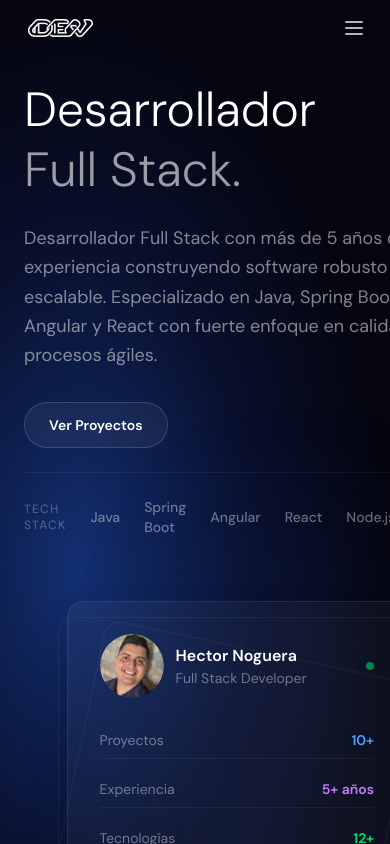
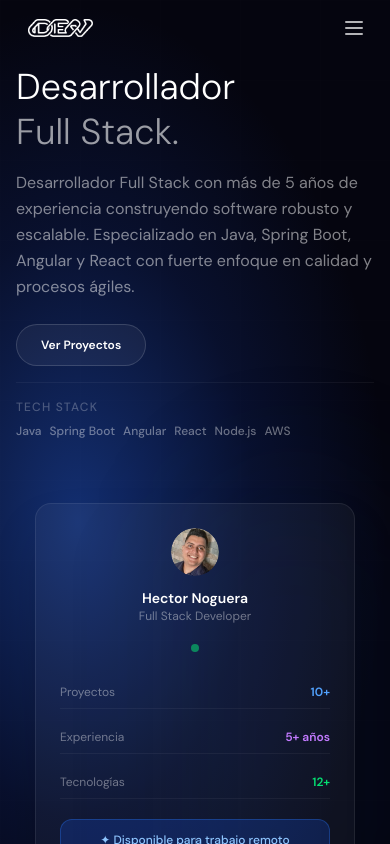
Before and after one commit to HectorDNC/portafolio, a Next.js app: page / in a window 390 px wide. Shown: the top 844 px of the page. Built offline with nearby package versions, Linux system fonts and the light colour scheme.

Commit message:
feat: Mejorar diseño y responsividad del componente Hero y actualizar navegación en Navbar

```diff
--- a/src/components/Hero.tsx
+++ b/src/components/Hero.tsx
@@ -23,9 +23,9 @@ export default function Hero() {
         }}
       />
 
-      <div className="relative max-w-7xl mx-auto px-6 pt-20 lg:pt-30 pb-20 grid lg:grid-cols-2 gap-16 items-center">
+      <div className="relative max-w-7xl mx-auto px-4 sm:px-6 pt-16 sm:pt-20 lg:pt-30 pb-16 sm:pb-20 grid lg:grid-cols-2 gap-8 sm:gap-12 lg:gap-16 items-center">
         {/* Left content */}
-        <div className="flex flex-col gap-6">
+        <div className="flex flex-col gap-4 sm:gap-6">
           {/* Badge */}
           {/* <div className="flex items-center gap-2 w-fit">
             <span className="bg-blue-600 text-white text-xs font-bold px-2.5 py-1 rounded-md">
@@ -38,16 +38,16 @@ export default function Hero() {
 
           {/* Heading */}
           <div>
-            <h1 className="text-5xl md:text-6xl lg:text-8xl font-light leading-tight text-white font-weight-400">
+            <h1 className="text-4xl sm:text-5xl md:text-6xl lg:text-8xl font-light leading-tight text-white font-weight-400">
               Desarrollador
             </h1>
-            <h1 className="text-5xl md:text-6xl lg:text-8xl font-light leading-tight text-white/60 font-weight-400">
+            <h1 className="text-4xl sm:text-5xl md:text-6xl lg:text-8xl font-light leading-tight text-white/60 font-weight-400">
               Full Stack.
             </h1>
           </div>
 
           {/* Description */}
-          <p className="text-white/50 text-lg leading-relaxed max-w-md">
+          <p className="text-white/50 text-base sm:text-lg leading-relaxed max-w-md">
             Desarrollador Full Stack con más de 5 años de experiencia construyendo
             software robusto y escalable. Especializado en Java, Spring Boot,
             Angular y React con fuerte enfoque en calidad y procesos ágiles.
@@ -57,21 +57,21 @@ export default function Hero() {
           <div className="flex flex-wrap gap-3 pt-2">
             <a
               href="#projects"
-              className="bg-white/5 border border-white/15 text-white font-semibold px-6 py-3 rounded-full hover:bg-white/10 transition-all duration-200 text-sm"
+              className="bg-white/5 border border-white/15 text-white font-semibold px-6 py-3 rounded-full hover:bg-white/10 transition-all duration-200 text-xs sm:text-sm"
             >
               Ver Proyectos
             </a>
           </div>
 
           {/* Tech logos row */}
-          <div className="flex items-center gap-6 pt-6 border-t border-white/5">
-            <span className="text-white/25 text-xs uppercase tracking-widest font-medium">
+          <div className="flex flex-wrap items-center gap-2 sm:gap-6 pt-4 sm:pt-6 border-t border-white/5">
+            <span className="text-white/25 text-xs uppercase tracking-widest font-medium w-full sm:w-auto">
               Tech Stack
             </span>
             {["Java", "Spring Boot", "Angular", "React", "Node.js", "AWS"].map((tech) => (
               <span
                 key={tech}
-                className="text-white/40 text-sm font-medium hover:text-white/70 transition-colors"
+                className="text-white/40 text-xs sm:text-sm font-medium hover:text-white/70 transition-colors"
               >
                 {tech}
               </span>
@@ -80,18 +80,18 @@ export default function Hero() {
         </div>
 
         {/* Right: floating card */}
-        <div className="flex items-center justify-center relative">
-          {/* Decorative corner lines */}
-          <div className="absolute inset-0 flex items-center justify-center pointer-events-none">
+        <div className="flex items-center justify-center relative mt-8 lg:mt-0">
+          {/* Decorative corner lines - hidden on mobile */}
+          <div className="hidden md:flex absolute inset-0 items-center justify-center pointer-events-none">
             <div className="w-[84%] h-80 border border-white/5 rounded-2xl" />
             <div className="absolute w-[75%] h-64 border border-white/5 rounded-2xl rotate-12" />
           </div>
 
           {/* Main card */}
-          <div className="relative z-10 card-dark rounded-2xl p-8 w-[80%] shadow-2xl">
-            <div className="flex items-center gap-3 mb-6">
-                <div className="relative w-16 h-16 rounded-full overflow-hidden">
-                  <div className={`absolute inset-0 flex items-center justify-center text-white font-bold text-lg shadow-lg shadow-blue-600/40 bg-gradient-to-br from-blue-500 to-blue-700 transition-opacity duration-300 ${imgLoaded ? 'opacity-0' : 'opacity-100'}`}>
+          <div className="relative z-10 card-dark rounded-2xl p-6 sm:p-8 w-full sm:w-[85%] lg:w-[80%] max-w-xs sm:max-w-none shadow-2xl">
+            <div className="flex flex-col sm:flex-row items-center sm:items-center gap-3 mb-6">
+                <div className="relative w-12 h-12 sm:w-16 sm:h-16 rounded-full overflow-hidden flex-shrink-0">
+                  <div className={`absolute inset-0 flex items-center justify-center text-white font-bold text-base sm:text-lg shadow-lg shadow-blue-600/40 bg-gradient-to-br from-blue-500 to-blue-700 transition-opacity duration-300 ${imgLoaded ? 'opacity-0' : 'opacity-100'}`}>
                     H
                   </div>
                   <Image
@@ -102,11 +102,12 @@ export default function Hero() {
                     onLoad={() => setImgLoaded(true)}
                   />
                 </div>
-              <div>
-                <p className="text-white font-semibold">Hector Noguera</p>
-                <p className="text-white/40 text-sm">Full Stack Developer</p>
+              <div className="text-center sm:text-left flex-grow">
+                <p className="text-white font-semibold text-sm sm:text-base">Hector Noguera</p>
+                <p className="text-white/40 text-xs sm:text-sm">Full Stack Developer</p>
               </div>
-              <div className="ml-auto w-2 h-2 rounded-full bg-green-400 animate-pulse" />
+              <div className="hidden sm:block w-2 h-2 rounded-full bg-green-400 animate-pulse flex-shrink-0" />
+              <div className="sm:hidden mt-2 w-2 h-2 rounded-full bg-green-400 animate-pulse" />
             </div>
 
             <div className="space-y-3">
@@ -119,8 +120,8 @@ export default function Hero() {
                   key={label}
                   className="flex justify-between items-center py-2 border-b border-white/5"
                 >
-                  <span className="text-white/40 text-sm">{label}</span>
-                  <span className={`font-semibold text-sm ${color}`}>
+                  <span className="text-white/40 text-xs sm:text-sm">{label}</span>
+                  <span className={`font-semibold text-xs sm:text-sm ${color}`}>
                     {value}
                   </span>
                 </div>
--- a/src/components/Navbar.tsx
+++ b/src/components/Navbar.tsx
@@ -144,10 +144,10 @@ export default function Navbar() {
       {/* Mobile Menu */}
       {menuOpen && (
         <div className="md:hidden bg-black/95 border-t border-white/5 px-6 py-4 flex flex-col gap-2">
-          {navLinks.map(({ id, label }) => (
+          {navLinks.map(({ id, label, href }) => (
             <button
               key={id}
-              onClick={() => scrollTo(id)}
+              onClick={() => href ? redirectTo(href) : scrollTo(id)}
               className="text-left text-white/70 hover:text-white py-2.5 text-sm font-medium border-b border-white/5"
             >
               {label}
```
